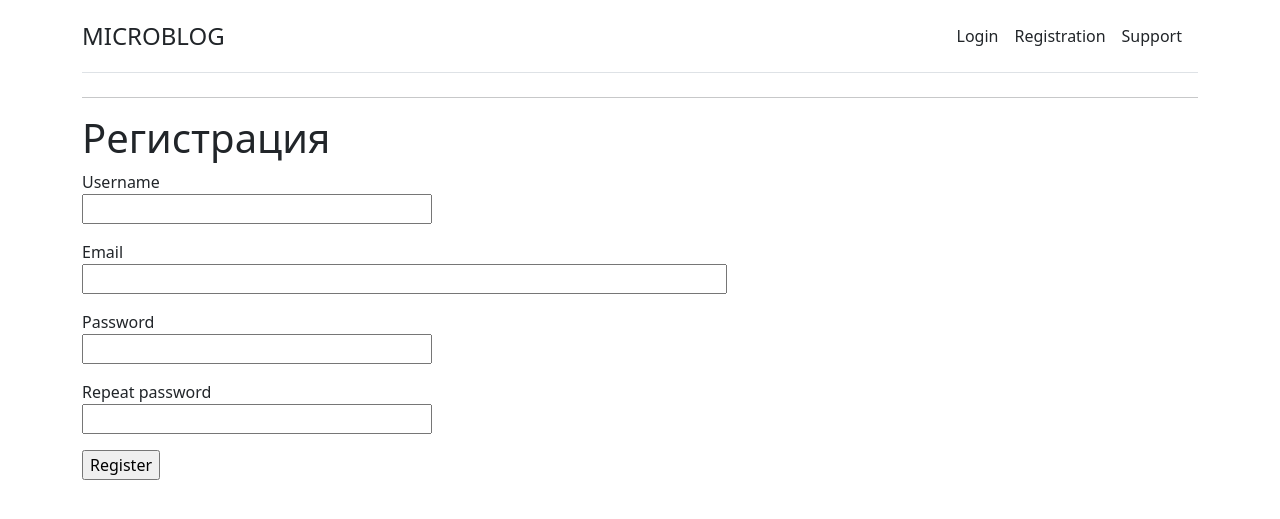
After one commit to MMatveyA/microblog-Flask, a Flask app: page /register in a window 1280 px wide. The commit adds this page. Shown: the top 519 px of the page. Run offline with Flask 2, Linux system fonts and the light colour scheme.

Commit message:
Добавлена функция регистрации на сайте

```diff
--- a/app/forms.py
+++ b/app/forms.py
@@ -1,6 +1,7 @@
 from flask_wtf import FlaskForm
 from wtforms import StringField, PasswordField, BooleanField, SubmitField
-from wtforms.validators import DataRequired
+from wtforms.validators import DataRequired, ValidationError, Email, EqualTo
+from app.models import User
 
 
 class LoginForm(FlaskForm):
@@ -8,3 +9,22 @@ class LoginForm(FlaskForm):
     password = PasswordField('Password', validators=[DataRequired()])
     remember_me = BooleanField('Remember me?')
     submit = SubmitField('Sign In')
+
+
+class RegistrationForm(FlaskForm):
+    username = StringField('Username', validators=[DataRequired()])
+    email = StringField('Email', validators=[DataRequired(), Email()])
+    password = PasswordField('Password', validators=[DataRequired()])
+    password2 = PasswordField('Repeat password',
+                              validators=[DataRequired(), EqualTo('password')])
+    submit = SubmitField('Register')
+
+    def validate_username(self, username):
+        user = User.query.filter_by(username=username.data).first()
+        if user is not None:
+            raise ValidationError('Please use a different username.')
+
+    def validate_email(self, email):
+        user = User.query.filter_by(email=email.data).first()
+        if user is not None:
+            raise ValidationError('Please use a different email address.')
--- a/app/routes.py
+++ b/app/routes.py
@@ -1,7 +1,8 @@
-from flask import render_template, flash, redirect, url_for
+from flask import render_template, flash, redirect, url_for, request
 from flask_login import current_user, login_user, logout_user, login_required
-from app import app
-from app.forms import LoginForm
+from werkzeug.urls import url_parse
+from app import app, db
+from app.forms import LoginForm, RegistrationForm
 from app.models import User
 
 
@@ -9,7 +10,6 @@ from app.models import User
 @app.route('/index')
 @login_required
 def index():
-    user = {'username': 'Matvey'}
     posts = (
         {
             'author': {'username': 'John'},
@@ -20,7 +20,7 @@ def index():
             'body': 'The Avengers movie was so cool!'
         }
     )
-    return render_template('index.html', user=user, posts=posts)
+    return render_template('index.html', posts=posts)
 
 @app.route('/help')
 def help():
@@ -47,3 +47,17 @@ def login():
 def logout():
     logout_user()
     return redirect(url_for('index'))
+
+@app.route('/register', methods=['GET', 'POST'])
+def register():
+    if current_user.is_authenticated:
+        return redirect(url_for('index'))
+    form = RegistrationForm()
+    if form.validate_on_submit():
+        user = User(username=form.username.data, email=form.email.data)
+        user.set_password(form.password.data)
+        db.session.add(user)
+        db.session.commit()
+        flash('Congratulations, you are now a registered user!')
+        return redirect(url_for('login'))
+    return render_template('register.html', form=form)
--- a/app/templates/base.html
+++ b/app/templates/base.html
@@ -18,7 +18,11 @@
 
         <nav class="d-inline-flex mt-2 mt-md-0 ms-md-auto">
           <a class="me-3 py-2 text-dark text-decoration-none" href="{{ url_for('login') }}">Login</a>
-          <a class="me-3 py-2 text-dark text-decoration-none" href="{{ url_for('logout') }}">Logout</a>
+          {% if current_user.is_authenticated %}
+            <a class="me-3 py-2 text-dark text-decoration-none" href="{{ url_for('logout') }}">Logout</a>
+          {% else %}
+            <a class="me-3 py-2 text-dark text-decoration-none" href="{{ url_for('register') }}">Registration</a>
+          {% endif %}
           <a class="me-3 py-2 text-dark text-decoration-none" href="{{ url_for('help') }}">Support</a>
         </nav>
       </div>
--- a/app/templates/index.html
+++ b/app/templates/index.html
@@ -5,7 +5,7 @@ Home-microblog
 {% endblock %}
 
 {% block main %}
-  <h1>Hello, {{ user.username }}</h1>
+  <h1>Hello, {{ current_user.username }}</h1>
   {% for post in posts %}
     <p>{{ post.author.username }} says: {{ post.body }}
   {% endfor %}
--- /dev/null
+++ b/app/templates/register.html
@@ -0,0 +1,41 @@
+{% extends 'base.html' %}
+
+{% block title %}
+Registration - Microblog
+{% endblock %}
+
+{% block main %}
+  <h1>Регистрация</h1>
+  <form action="" method="post">
+    {{ form.hidden_tag() }}
+    <p>
+    {{ form.username.label }}<br>
+    {{ form.username(size=32) }}<br>
+    {% for error in form.username.errors %}
+          <span style="color: red;">[{{ error }}]</span>
+          {% endfor %}
+      </p>
+      <p>
+          {{ form.email.label }}<br>
+          {{ form.email(size=64) }}<br>
+          {% for error in form.email.errors %}
+          <span style="color: red;">[{{ error }}]</span>
+          {% endfor %}
+      </p>
+      <p>
+          {{ form.password.label }}<br>
+          {{ form.password(size=32) }}<br>
+          {% for error in form.password.errors %}
+          <span style="color: red;">[{{ error }}]</span>
+          {% endfor %}
+      </p>
+      <p>
+          {{ form.password2.label }}<br>
+          {{ form.password2(size=32) }}<br>
+          {% for error in form.password2.errors %}
+          <span style="color: red;">[{{ error }}]</span>
+          {% endfor %}
+      </p>
+      <p>{{ form.submit() }}</p>
+  </form>
+{% endblock %}
```
